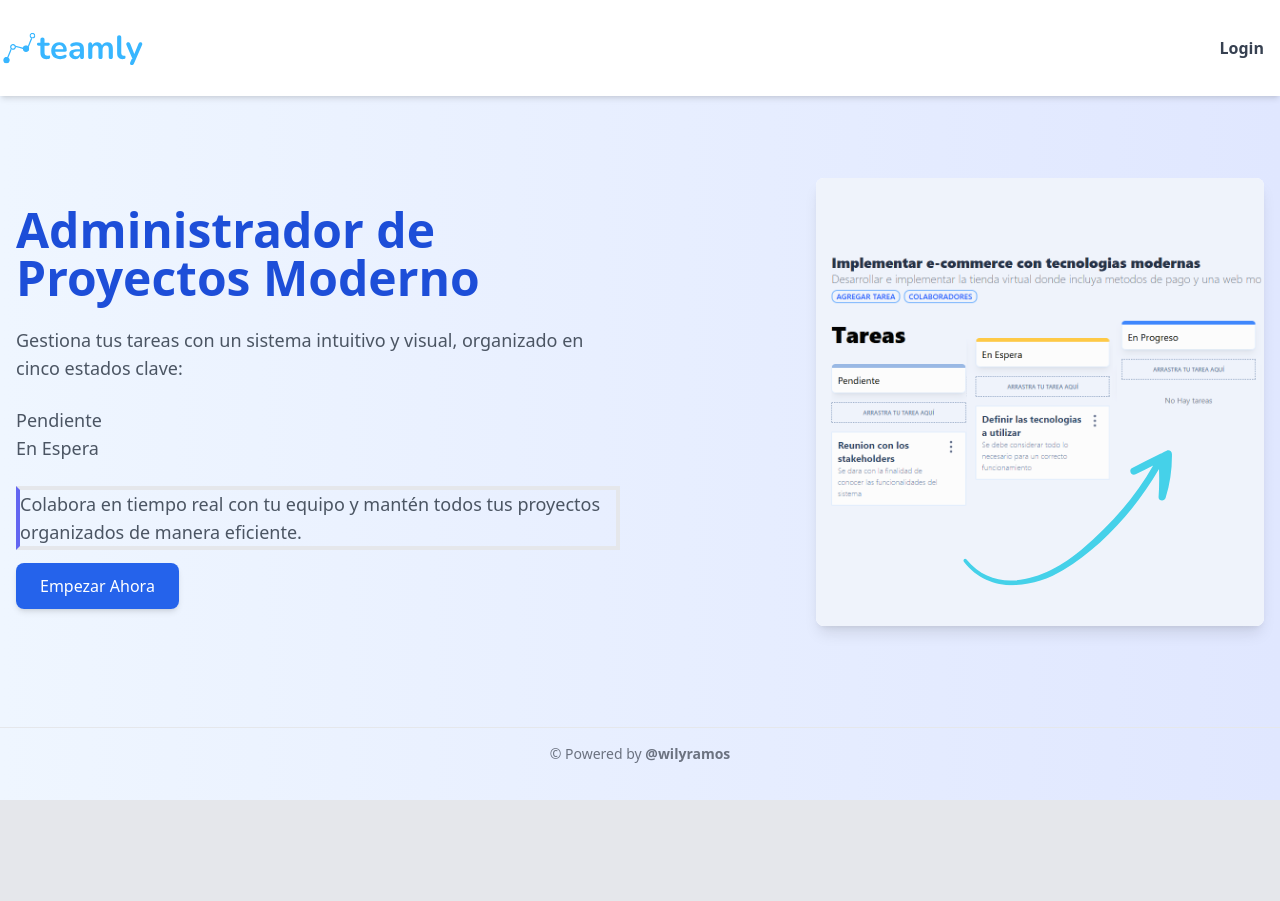
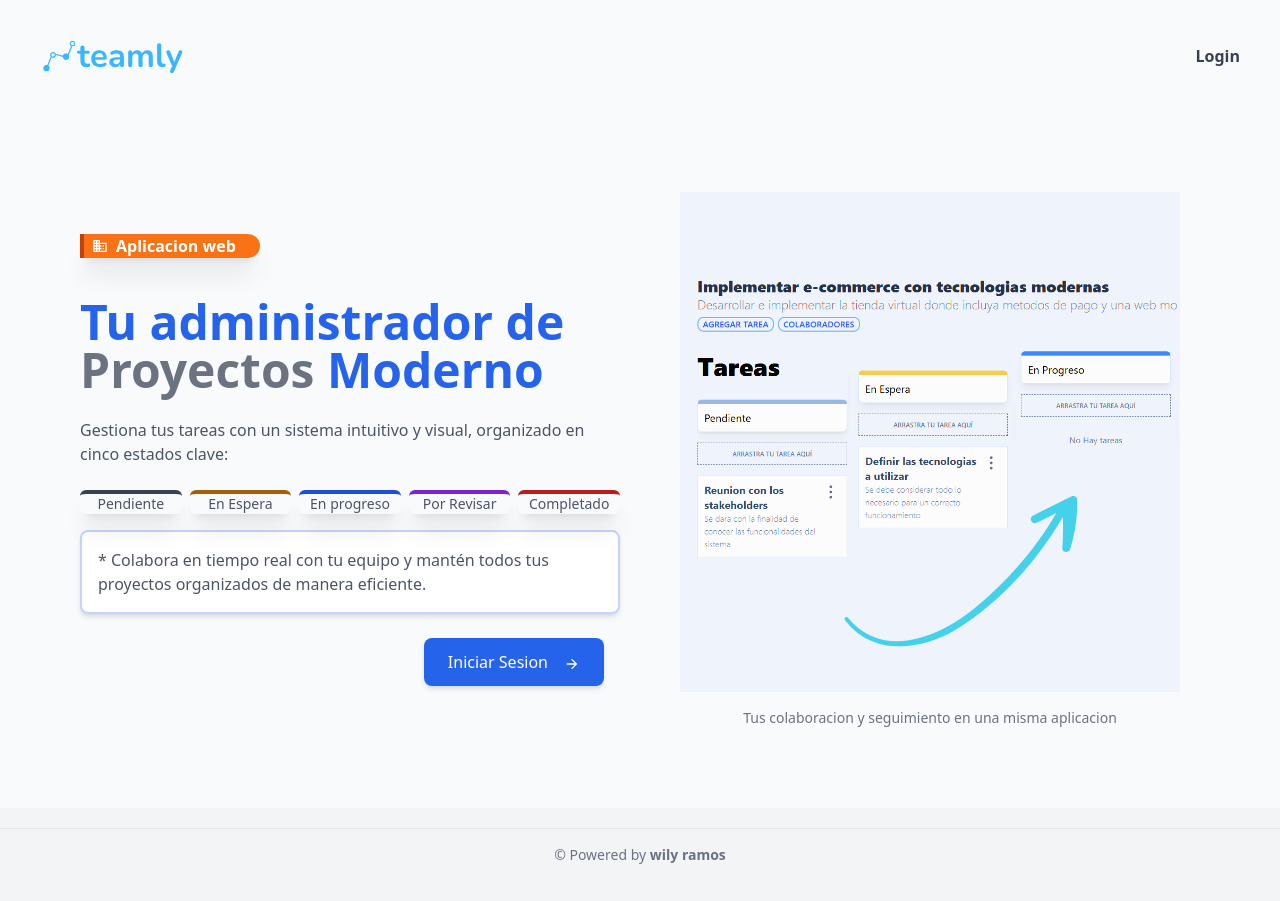
Before and after one commit to wilyramos/frontend_teamly_projects, a React (Vite) app: page / in a window 1280 px wide. Before the commit the page ends 800 px from the top, so only its background shows below. Built offline with nearby package versions, Linux system fonts and the light colour scheme; no server answers.

Commit message:
fix home with design modern

```diff
--- a/src/layouts/Footer.tsx
+++ b/src/layouts/Footer.tsx
@@ -1,9 +1,17 @@
 
 export default function Footer() {
     return (
-        <footer className='py-5'>
+        <footer className='py-5 bg-gray-100'>
             <p className='text-center text-gray-500 text-sm py-4 border-t border-gray-200'>
-                © Powered by <a href='https://wilyramos.github.io/' className='font-bold'>@wilyramos</a>
+                © Powered by
+                <a
+                    href="https://wilyramos.github.io/"
+                    target="_blank"
+                    rel="noreferrer"
+                    className="text-gray-500 hover:text-gray-900 font-bold"
+                >
+                    {' '}wily ramos
+                </a>
             </p>
         </footer>
     )
--- a/src/views/DashboardView.tsx
+++ b/src/views/DashboardView.tsx
@@ -22,6 +22,7 @@ export default function DashboardView() {
       queryKey: ['projects'], // key for the query
       queryFn: getProjects
     })
+
 
     if (isLoading && authLoading) return <SpinnerDiamond />
 
--- a/src/views/Home.tsx
+++ b/src/views/Home.tsx
@@ -1,20 +1,34 @@
 import Logo from "@/components/Logo";
 import Footer from "@/layouts/Footer";
 import { Link } from "react-router-dom";
+import { MdBusiness, MdArrowForward } from "react-icons/md";
+
+
 
 export default function Home() {
+
+
+    // mostrar como boton proyectos en caso de que el usuario este autenticado
+
+    const isLogin = localStorage.getItem('AUTH_TOKEN')
+
     return (
-        <div className="min-h-screen bg-gradient-to-r from-blue-50 to-indigo-100 flex flex-col justify-between">
+        <div className="min-h-screen justify-between">
             {/* Header */}
-            <header className="bg-white shadow-md">
+            <header className="bg-gray-50 shadow-md px-10 py-2">
                 <div className="container mx-auto py-6 flex justify-between items-center">
                     <div className="w-36">
                         <Logo />
                     </div>
-                    <nav className="px-4">
+                    <nav className="">
+                        {isLogin ? (
+                        <Link to="/projects" className="text-gray-700 font-semibold hover:text-indigo-600 transition duration-300">
+                            Mis Proyectos
+                        </Link> ) : (
                         <Link to="/auth/login" className="text-gray-700 font-semibold hover:text-indigo-600 transition duration-300">
                             Login
-                        </Link>
+                            </Link>
+                        )}
 
                     </nav>
 
@@ -23,38 +37,61 @@ export default function Home() {
             </header>
 
             {/* Main Content */}
-            <main className="flex-grow container mx-auto px-4 py-10 lg:py-20 grid lg:grid-cols-2 gap-10 items-center">
+            <main className="mx-auto px-20 lg:py-20 grid lg:grid-cols-2 gap-10 items-center bg-gray-50">
                 {/* Text Section */}
                 <div className="text-center lg:text-left">
-                    <h1 className="text-5xl font-bold text-blue-700 mb-6">
-                        Administrador de Proyectos Moderno
+                    <p className="bg-orange-500 text-white px-2 border-l-4 border-orange-700 shadow-xl w-1/3 hover:bg-orange-600 rounded-r-xl flex items-center mb-10" >
+                        <MdBusiness />
+                        <span className="ml-2 font-bold">Aplicacion web</span>
+                    </p>
+                    <h1 className="text-5xl font-bold text-blue-600 mb-6">
+                        Tu administrador de {' '}
+                        <span className="text-gray-500">Proyectos</span>
+                        {' '}
+                        Moderno
                     </h1>
-                    <p className="text-lg text-gray-600 mb-6">
+                    <p className="text text-gray-600 mb-6">
                         Gestiona tus tareas con un sistema intuitivo y visual,
                         organizado en cinco estados clave:
                     </p>
-                    <ul className="text-left text-lg text-gray-600 mb-6">
-
-                        <li className="flex items-center gap-2 ">
+                    <ul className="text-left text-sm text-gray-600 mb-4 flex flex-row items-center justify-center gap-2">
+                        <li className="px-2 border-t-4 border-gray-700 shadow-xl w-1/3 hover:bg-gray-600 rounded-md flex items-center justify-center">
                             Pendiente
                         </li>
-                        <li className="flex items-center gap-2">
+                        <li className="px-2 border-t-4 border-yellow-700 shadow-xl w-1/3 hover:bg-yellow-600 rounded-md flex items-center justify-center">
                             En Espera
                         </li>
+                        <li className="px-2 border-t-4 border-blue-700 shadow-xl w-1/3 hover:bg-blue-600 rounded-md flex items-center justify-center">
+                            En progreso
+                        </li>
+                        <li className="px-2 border-t-4 border-purple-700 shadow-xl w-1/3 hover:bg-purple-600 rounded-md flex items-center justify-center">
+                            Por Revisar
+                        </li>
+                        <li className="px-2 border-t-4 border-red-700 shadow-xl w-1/3 hover:bg-red-600 rounded-md flex items-center justify-center">
+                            Completado
+                        </li>
+
+
 
                     </ul>
-                    <p className="text-lg text-gray-600 mb-6 border-4 border-l-indigo-500">
-                        Colabora en tiempo real con tu equipo y mantén todos tus proyectos organizados de manera eficiente.
+                    <p className=" text-gray-600 mb-6 border-2 border-indigo-200 bg-white rounded-lg shadow-md p-4">
+                        * Colabora en tiempo real con tu equipo y mantén todos tus proyectos organizados de manera eficiente.
                     </p>
-                    <Link to="/register" className="bg-blue-600 text-white px-6 py-3 rounded-lg shadow-md hover:bg-indigo-500 transition duration-300">
-                        Empezar Ahora
-                    </Link>
+                    <div className="flex justify-center md:justify-end">
+                        <Link to="/auth/login" className="bg-blue-600 text-white px-6 py-3 rounded-lg shadow-md hover:bg-indigo-500 transition duration-300 mr-4">
+                            Iniciar Sesion
+                            <MdArrowForward className="inline-block ml-4" />
+                        </Link>
+                    </div>
+
                 </div>
 
                 {/* Image Section */}
-                <div className="flex flex-col items-center lg:items-end space-y-6">
-                    <img src="/project.svg" alt="Project Management" className="w-full max-w-md object-cover rounded-lg shadow-lg" />
+                <div className="flex flex-col items-center justify-center">
+
+                    <img src="/project.svg" alt="Project Management" className="" />
                     {/* <img src="/public/comentarios.gif" alt="Team Collaboration" className="w-full max-w-md object-cover rounded-lg shadow-lg" /> */}
+                    <span className="text-gray-500 text-sm mt-4">Tus colaboracion y seguimiento en una misma aplicacion</span>
                 </div>
             </main>
 
```
